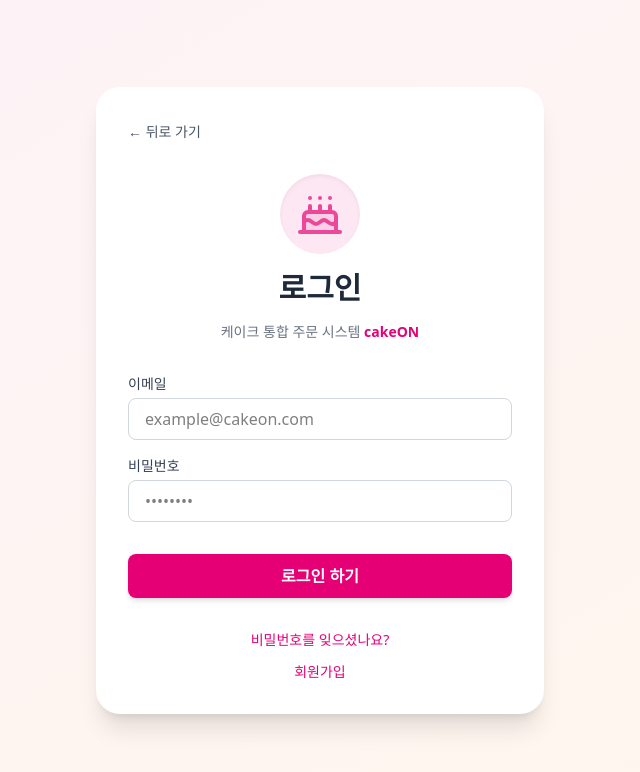
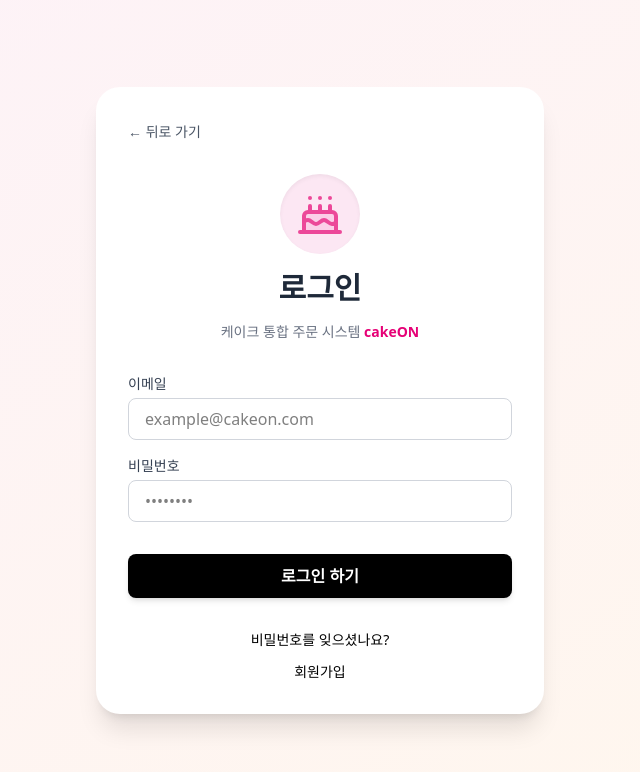
Before and after one commit to WebFrameWorkCakeOn/Web, a React (Vite) app: page /login in a window 1280 px wide. Shown: the top 772 px of the page, without its empty margins (320-960 px from the left). Built offline with nearby package versions, Linux system fonts and the light colour scheme.

Commit message:
css 수정

```diff
--- a/src/pages/LoginPage.tsx
+++ b/src/pages/LoginPage.tsx
@@ -108,7 +108,7 @@
           <button
             type="submit"
             disabled={isSubmitting}
-            className={`w-full bg-pink-600 text-white py-2.5 rounded-lg font-semibold ${hoverEffect} mt-4 shadow-md disabled:opacity-50`}
+            className={`w-full bg-black text-white py-2.5 rounded-lg font-semibold ${hoverEffect} mt-4 shadow-md disabled:opacity-50`}
           >
             {isSubmitting ? "로그인 중..." : "로그인 하기"}
           </button>
@@ -116,15 +116,12 @@
 
         <div className="space-y-3">
           <div className="text-center text-sm">
-            <a href="#" className={`text-pink-600 font-medium ${hoverEffect}`}>
+            <a href="#" className={` font-medium ${hoverEffect}`}>
               비밀번호를 잊으셨나요?
             </a>
           </div>
           <div className="text-center text-sm">
-            <Link
-              to="/sign-up"
-              className={`text-pink-600 font-medium ${hoverEffect}`}
-            >
+            <Link to="/sign-up" className={` font-medium ${hoverEffect}`}>
               회원가입
             </Link>
           </div>
--- a/src/pages/SignupPage.tsx
+++ b/src/pages/SignupPage.tsx
@@ -250,7 +250,7 @@
           {/* 회원가입 버튼 */}
           <button
             type="submit"
-            className={`w-full bg-pink-600 text-white py-2.5 rounded-lg font-semibold transition transform ${hoverEffect} mt-4 shadow-md`}
+            className={`w-full bg-black text-white py-2.5 rounded-lg font-semibold transition transform ${hoverEffect} mt-4 shadow-md`}
           >
             회원가입 하기
           </button>
@@ -259,7 +259,7 @@
         <div className="text-center text-sm">
           <Link
             to="/login"
-            className={`text-pink-600 font-medium ${hoverEffect}`}
+            className={`text- black font-medium ${hoverEffect}`}
           >
             이미 계정이 있으신가요? 로그인
           </Link>
```
